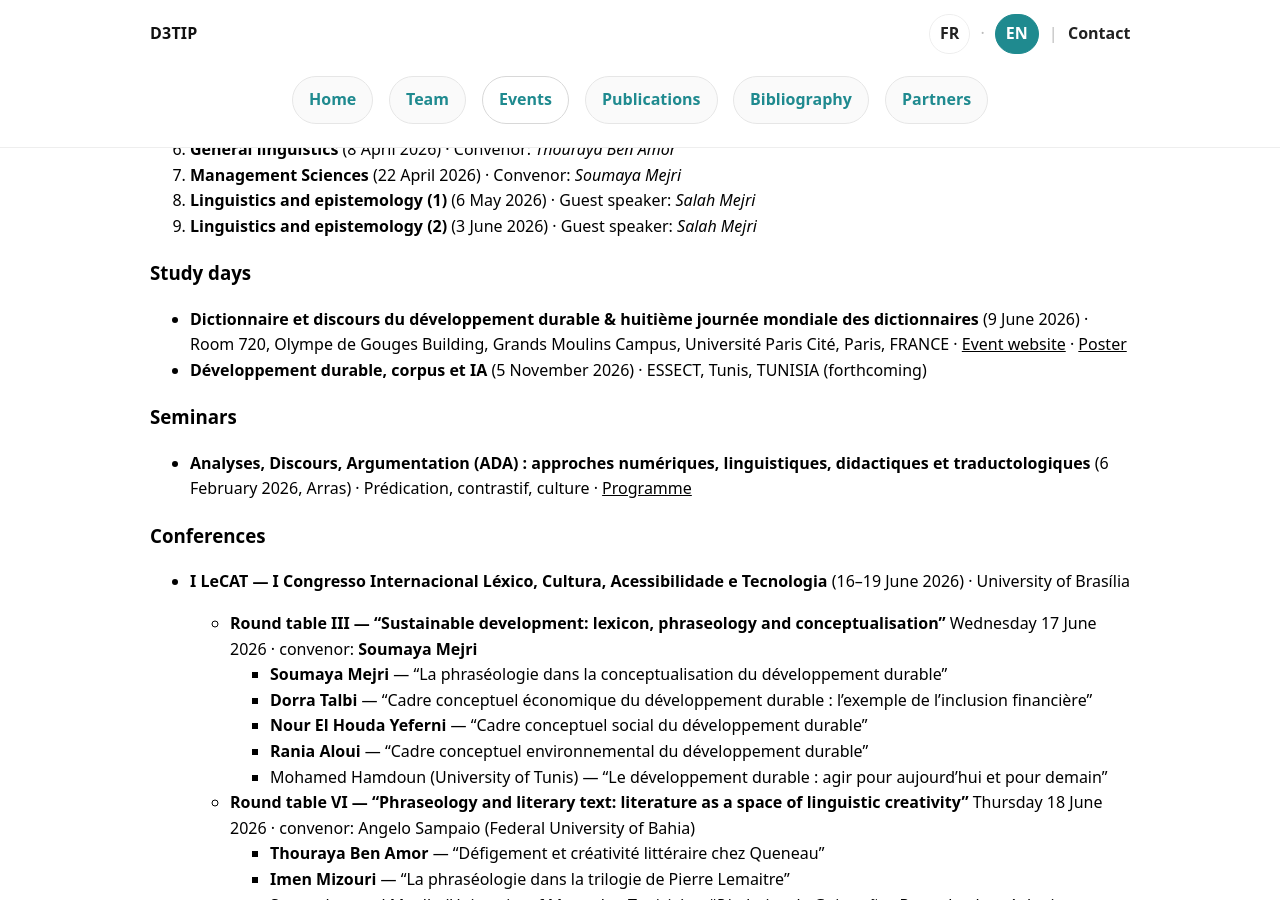
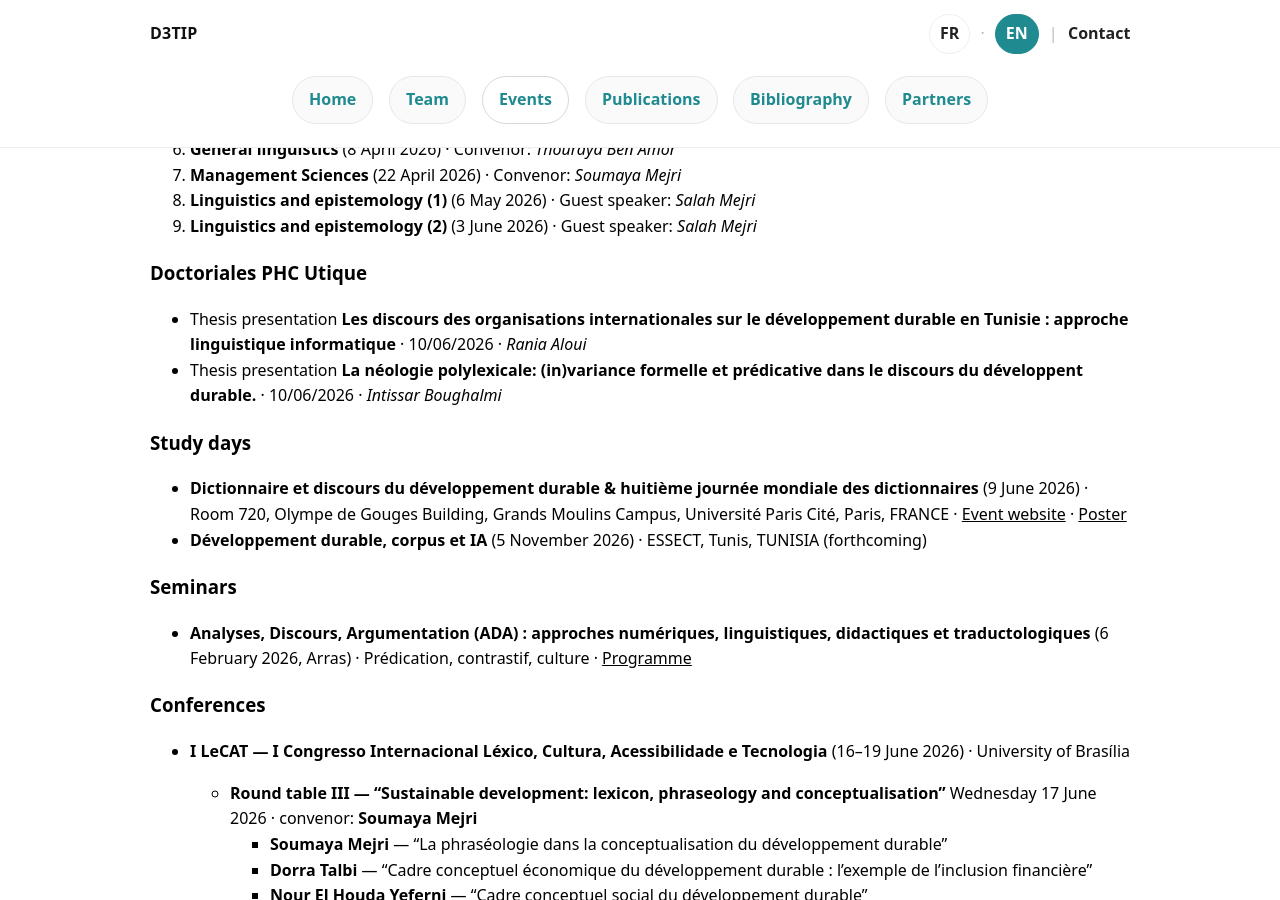
Before and after one commit to d3tip-phc-utique/d3tip-phc-utique.github.io, a Jekyll site: the page built from en/events.md, in a window 1280 px wide and 900 px high, scrolled down 350 px. Built offline with Jekyll 4.4.1, drawn with Linux system fonts in a browser that asks for light colours.

Commit message:
Update events.md

```diff
--- a/en/events.md
+++ b/en/events.md
@@ -19,6 +19,9 @@ permalink: /en/events/
 8. **Linguistics and epistemology (1)** (6 May 2026) · Guest speaker: *Salah Mejri*
 9. **Linguistics and epistemology (2)** (3 June 2026) · Guest speaker: *Salah Mejri*
 
+### Doctoriales PHC Utique
+- Thesis presentation **Les discours des organisations internationales sur le développement durable en Tunisie : approche linguistique informatique** · 10/06/2026 · *Rania Aloui*
+- Thesis presentation **La néologie polylexicale: (in)variance formelle et prédicative dans le discours du développent durable.** · 10/06/2026 · *Intissar Boughalmi*
 
 ### Study days
 - **Dictionnaire et discours du développement durable & huitième journée mondiale des dictionnaires** (9 June 2026) · Room 720, Olympe de Gouges Building, Grands Moulins Campus, Université Paris Cité, Paris, FRANCE · [Event website](https://dico-et-d3.sciencesconf.org) · [Poster](/assets/logos/JE_DICO-DISCOURS-DD.pdf)
```
